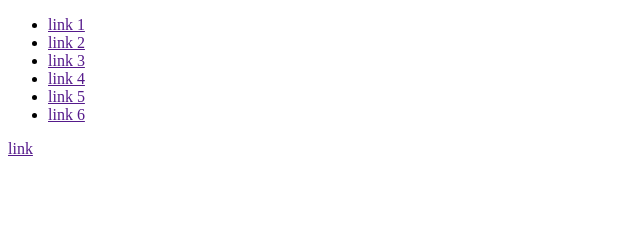
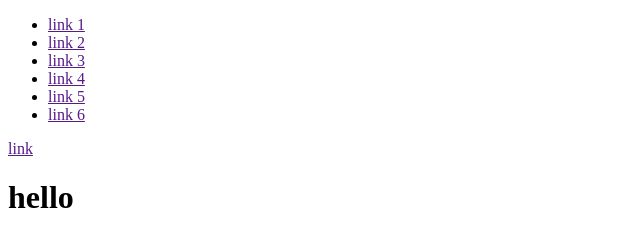
Before and after one commit to b9532970850/test-git-repo, a plain HTML site: page index.html in a window 1280 px wide. Shown: the whole page, without its empty margins (0-640 px from the left). Drawn offline with Linux system fonts and the light colour scheme.

Commit message:
add section adv

```diff
--- a/index.html
+++ b/index.html
@@ -19,5 +19,7 @@
     <aside>
         <a href="">link</a>
     </aside>
+
+    <div class="adv"><h1>hello</h1></div>
 </body>
 </html>
```
